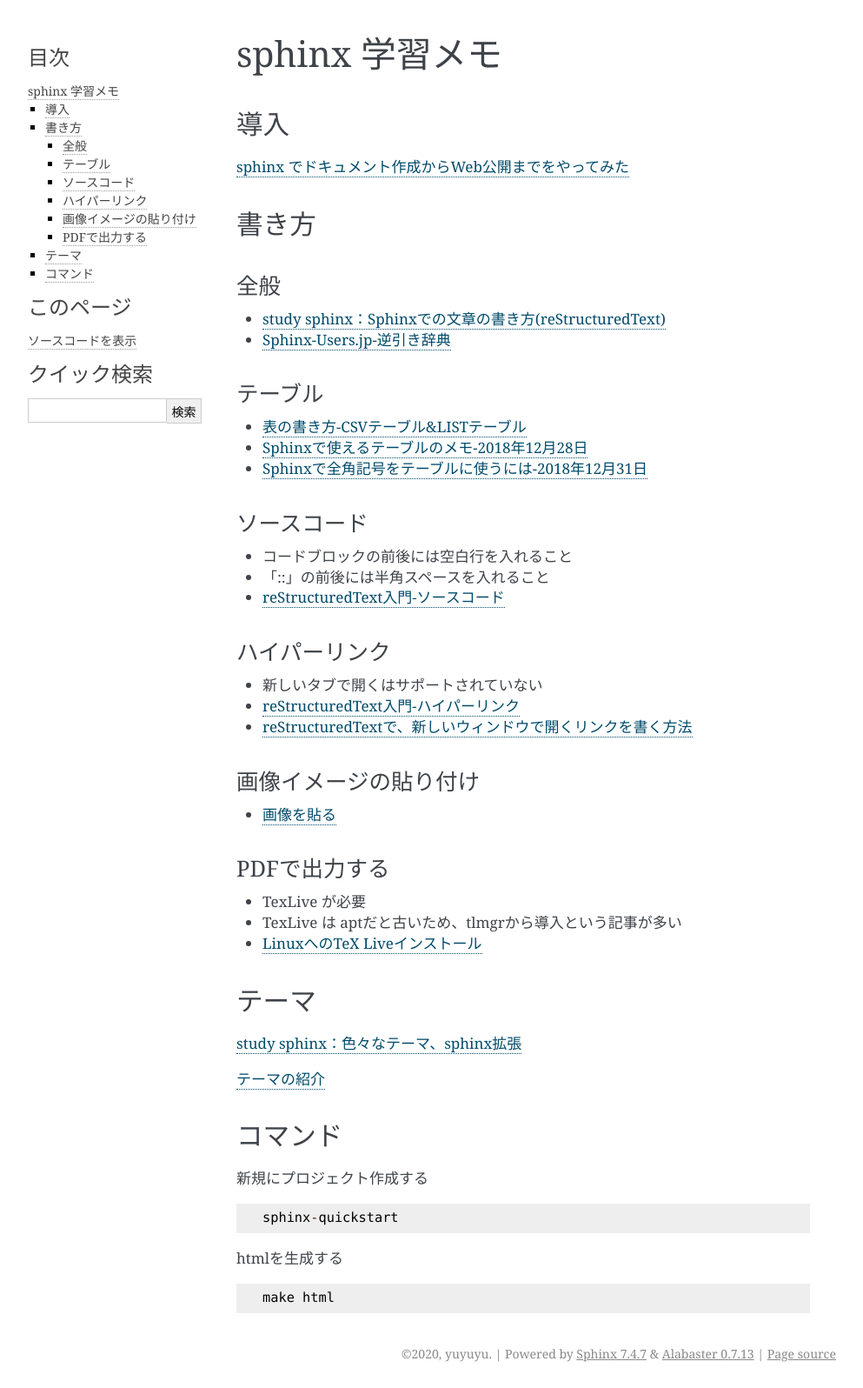
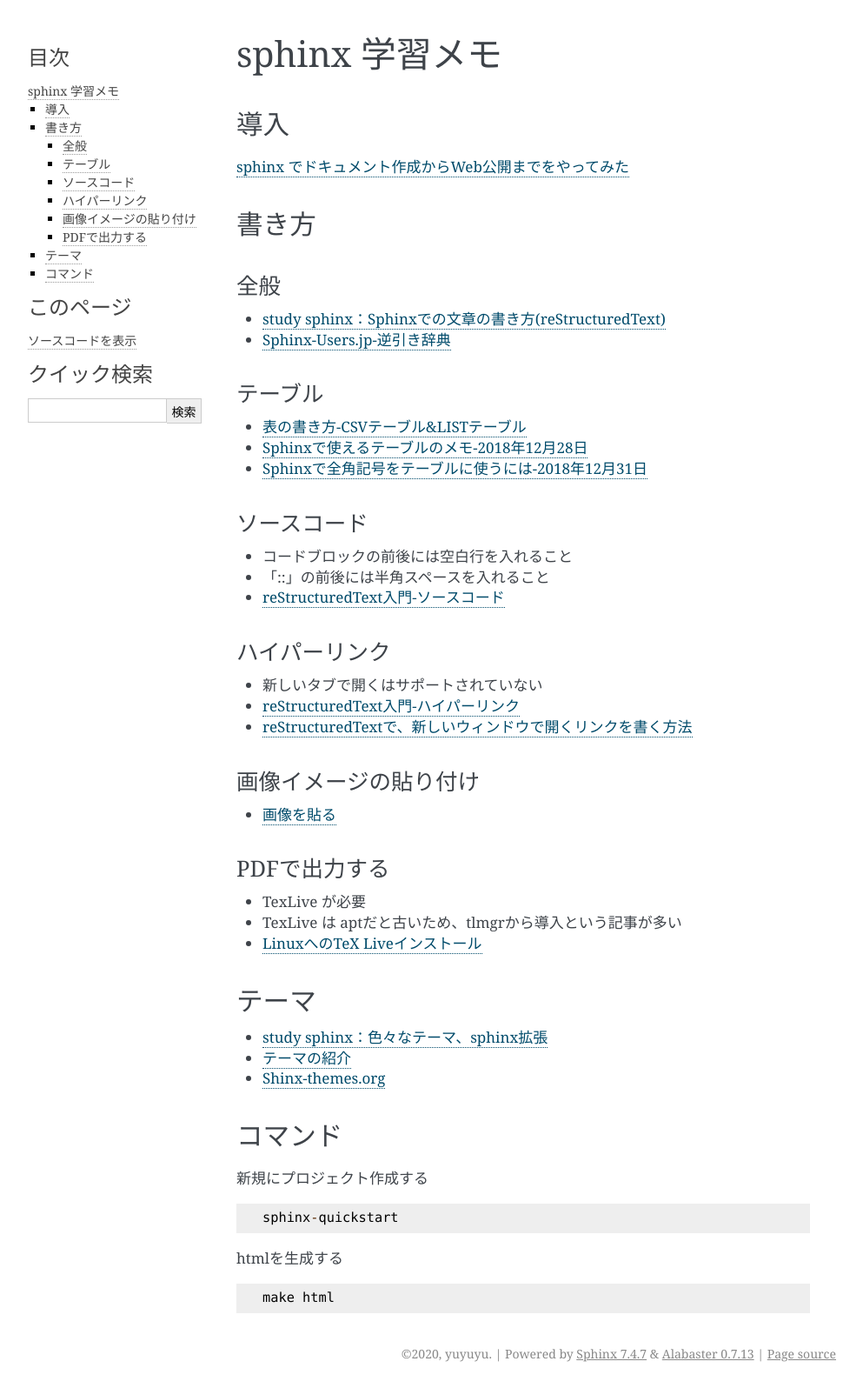
Before and after one commit to yuyuyu0706/sphinx, a Sphinx documentation site: the page built from sphinx/source/work/page01.rst, in a window 1280 px wide. Shown: the whole page at 87% size, without its empty margins (148-1141 px from the left). Built offline with Sphinx 7.4.7, drawn with Linux system fonts in a browser that asks for light colours; pages that are not in the unit, such as notebooks, are missing from menus.

Commit message:
auto commit

```diff
--- a/sphinx/source/work/page01.rst
+++ b/sphinx/source/work/page01.rst
@@ -48,10 +48,11 @@ PDFで出力する
 テーマ
 ==========
 
-`study sphinx：色々なテーマ、sphinx拡張 <https://planset-study-sphinx.readthedocs.io/ja/latest/06.html>`_
+* `study sphinx：色々なテーマ、sphinx拡張 <https://planset-study-sphinx.readthedocs.io/ja/latest/06.html>`_
 
-`テーマの紹介 <http://usaturn.net/memo/sphinx-theme.html>`_
+* `テーマの紹介 <http://usaturn.net/memo/sphinx-theme.html>`_
 
+* `Shinx-themes.org <https://sphinx-themes.org/>`_
 
 コマンド
 ==========
```
